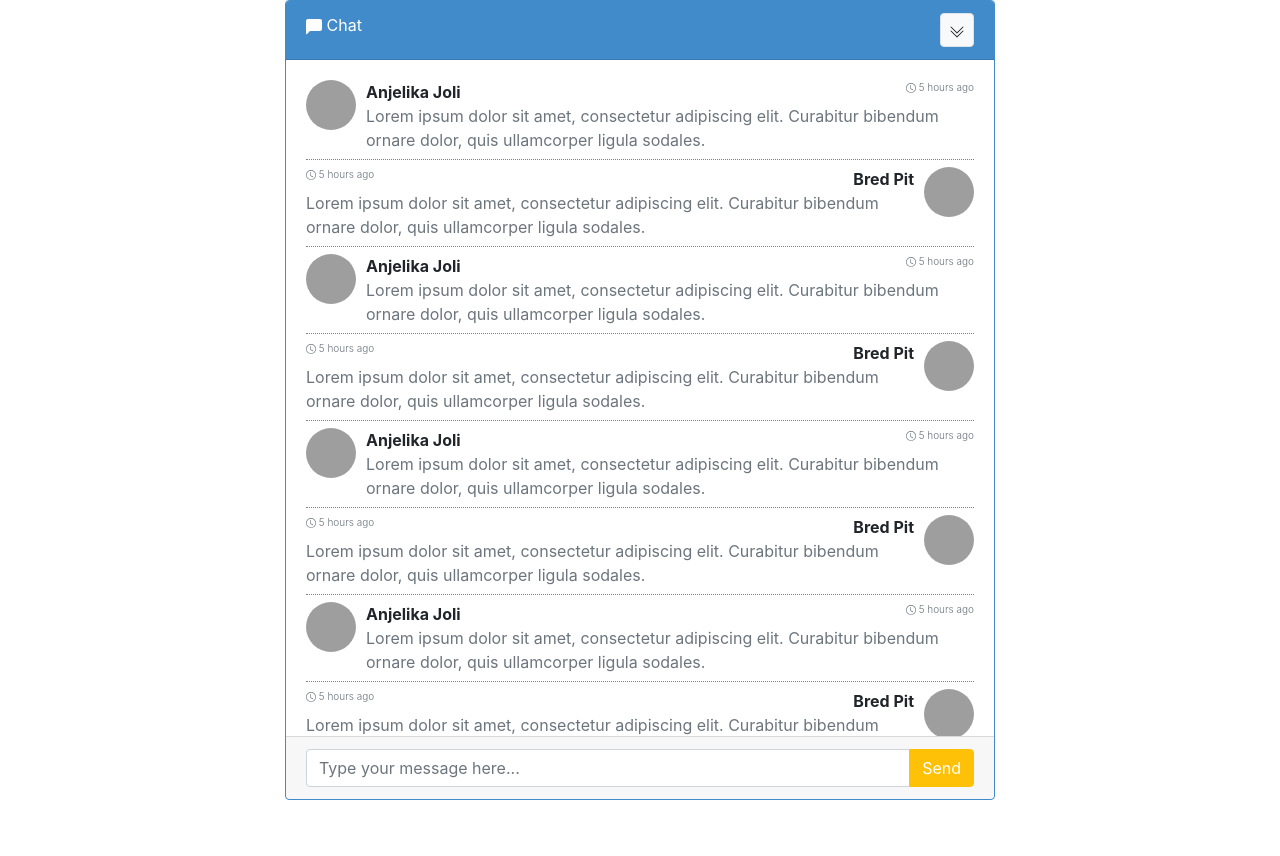
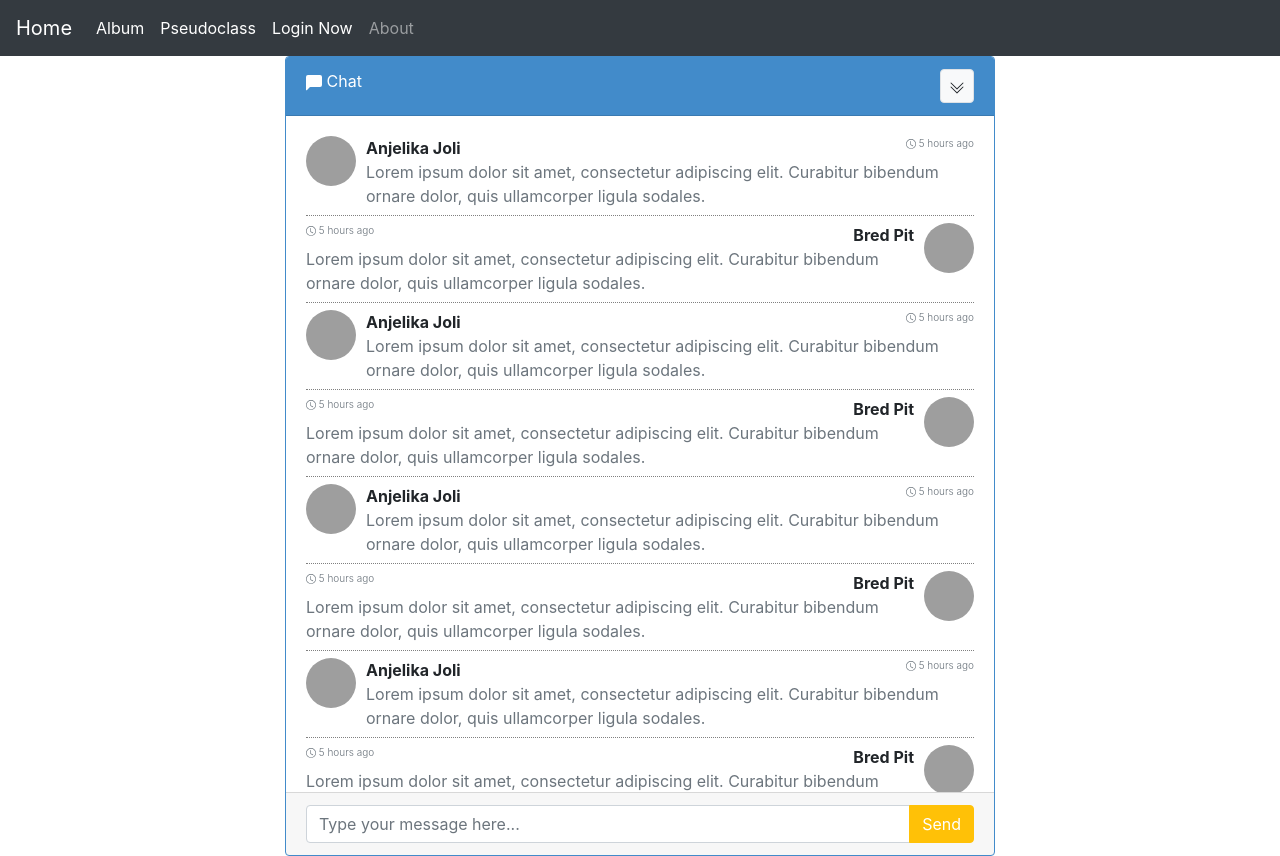
Before and after one commit to igorlatu/Cursuri, a plain HTML site: page chat grig/index.html in a window 1280 px wide. Before the commit the page ends 800 px from the top, so only its background shows below. Drawn offline with nearby package versions, Linux system fonts and the light colour scheme; grey boxes are pictures that could not be loaded.

Commit message:
add navbar for chat

```diff
--- a/chat grig/index.html
+++ b/chat grig/index.html
@@ -12,7 +12,29 @@
 </head>
 
 <body>
+  <!-- Header -->
+  <nav class="navbar navbar-expand-lg navbar-dark bg-dark fixed-top my-header">
+    <a class="navbar-brand" href="http://127.0.0.1:5500/index.html">Home</a>
 
+    <div class="collapse navbar-collapse" id="navbarColor01">
+      <ul class="navbar-nav mr-auto">
+        <li class="nav-item active">
+          <a class="nav-link" href="http://127.0.0.1:5500/Album/">Album <span class="sr-only">(current)</span></a>
+        </li>
+        <li class="nav-item active">
+          <a class="nav-link" href="http://127.0.0.1:5500/Pseudoclass/">Pseudoclass</a>
+        </li>
+        <li class="nav-item active">
+          <a class="nav-link" href="http://127.0.0.1:5500/login-form/">Login Now</a>
+        </li>
+        <li class="nav-item ">
+          <a class="nav-link" href="#">About</a>
+        </li>
+      </ul>
+    </div>
+  </nav>
+
+  <main style="margin-top: 56px;">
     <div class="container-lg container d-flex justify-content-center">
       <div class="col-12 col-lg-8 col-xxl-4">
 
@@ -436,6 +458,7 @@
 
       </div>
     </div>
+  </main>
 
 </body>
 
```
Lines whose indentation alone changed are shown as unchanged.
